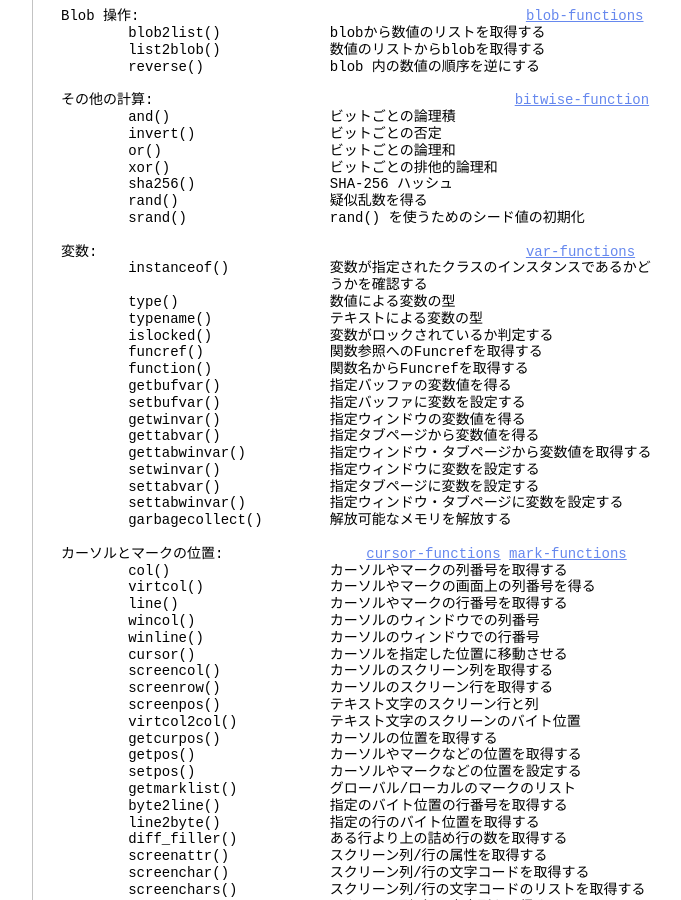
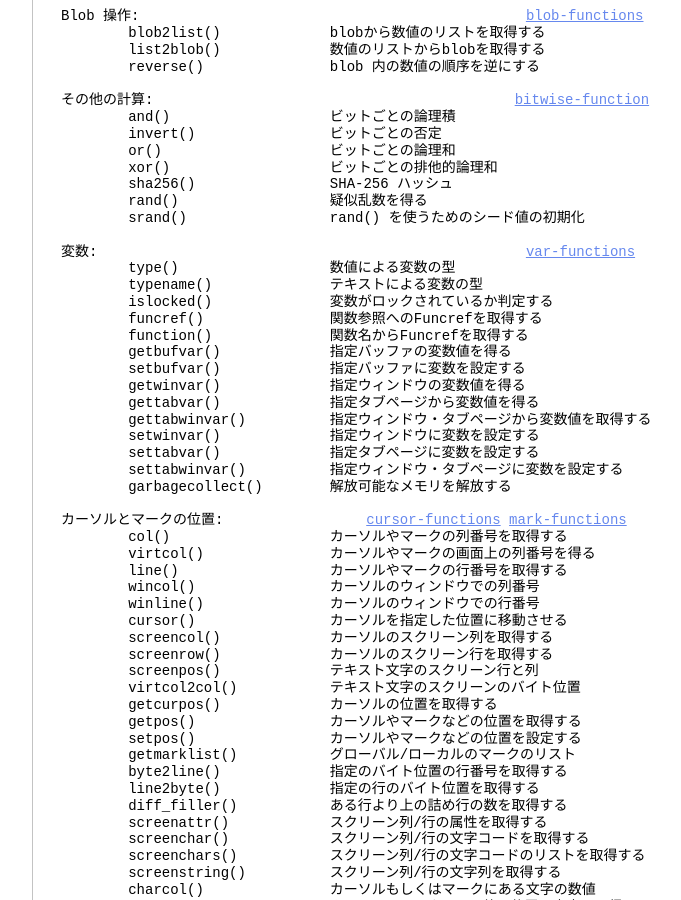
Before and after one commit to vim-jp/vimdoc-ja, a Jekyll site: the page built from usr_41.html, in a window 1280 px wide and 900 px high, scrolled down 14317 px. Shown: the whole window, without its empty margins (340-1021 px from the left). Built offline with Jekyll 4.4.1, drawn with Linux system fonts in a browser that asks for light colours; nearby versions of some CDN libraries; comment, search, counter and statistics services are not loaded; some of the changed text lies outside the part shown.

Commit message:
Generated by GitHub workflow 6515927661
https://github.com/vim-jp/vimdoc-ja-working/actions/runs/6515927661

```diff
--- a/usr_41.html
+++ b/usr_41.html
@@ -858,8 +858,6 @@ Blob 操作:&nbsp;&nbsp;&nbsp;&nbsp;&nbsp;&nbsp;&nbsp;&nbsp;&nbsp;&nbsp;&nbsp;&n
 &nbsp;&nbsp;&nbsp;&nbsp;&nbsp;&nbsp;&nbsp;&nbsp;srand()&nbsp;&nbsp;&nbsp;&nbsp;&nbsp;&nbsp;&nbsp;&nbsp;&nbsp;&nbsp;&nbsp;&nbsp;&nbsp;&nbsp;&nbsp;&nbsp; rand() を使うためのシード値の初期化<br>
 <br>
 変数:&nbsp;&nbsp;&nbsp;&nbsp;&nbsp;&nbsp;&nbsp;&nbsp;&nbsp;&nbsp;&nbsp;&nbsp;&nbsp;&nbsp;&nbsp;&nbsp;&nbsp;&nbsp;&nbsp;&nbsp;&nbsp;&nbsp;&nbsp;&nbsp;&nbsp;&nbsp;&nbsp;&nbsp;&nbsp;&nbsp;&nbsp;&nbsp;&nbsp;&nbsp;&nbsp;&nbsp;&nbsp;&nbsp;&nbsp;&nbsp;&nbsp;&nbsp;&nbsp;&nbsp;&nbsp;&nbsp;&nbsp;&nbsp;&nbsp;&nbsp;&nbsp;<a class="Constant" href="usr_41.html#var-functions" name="var-functions">var-functions</a><br>
-&nbsp;&nbsp;&nbsp;&nbsp;&nbsp;&nbsp;&nbsp;&nbsp;instanceof()&nbsp;&nbsp;&nbsp;&nbsp;&nbsp;&nbsp;&nbsp;&nbsp;&nbsp;&nbsp;&nbsp;&nbsp;変数が指定されたクラスのインスタンスであるかど<br>
-&nbsp;&nbsp;&nbsp;&nbsp;&nbsp;&nbsp;&nbsp;&nbsp;&nbsp;&nbsp;&nbsp;&nbsp;&nbsp;&nbsp;&nbsp;&nbsp;&nbsp;&nbsp;&nbsp;&nbsp;&nbsp;&nbsp;&nbsp;&nbsp;&nbsp;&nbsp;&nbsp;&nbsp;&nbsp;&nbsp;&nbsp;&nbsp;うかを確認する<br>
 &nbsp;&nbsp;&nbsp;&nbsp;&nbsp;&nbsp;&nbsp;&nbsp;type()&nbsp;&nbsp;&nbsp;&nbsp;&nbsp;&nbsp;&nbsp;&nbsp;&nbsp;&nbsp;&nbsp;&nbsp;&nbsp;&nbsp;&nbsp;&nbsp;&nbsp;&nbsp;数値による変数の型<br>
 &nbsp;&nbsp;&nbsp;&nbsp;&nbsp;&nbsp;&nbsp;&nbsp;typename()&nbsp;&nbsp;&nbsp;&nbsp;&nbsp;&nbsp;&nbsp;&nbsp;&nbsp;&nbsp;&nbsp;&nbsp;&nbsp;&nbsp;テキストによる変数の型<br>
 &nbsp;&nbsp;&nbsp;&nbsp;&nbsp;&nbsp;&nbsp;&nbsp;islocked()&nbsp;&nbsp;&nbsp;&nbsp;&nbsp;&nbsp;&nbsp;&nbsp;&nbsp;&nbsp;&nbsp;&nbsp;&nbsp;&nbsp;変数がロックされているか判定する<br>
@@ -1215,7 +1213,6 @@ Vimサーバー:&nbsp;&nbsp;&nbsp;&nbsp;&nbsp;&nbsp;&nbsp;&nbsp;&nbsp;&nbsp;&nbs
 &nbsp;&nbsp;&nbsp;&nbsp;&nbsp;&nbsp;&nbsp;&nbsp;json_decode()&nbsp;&nbsp;&nbsp;&nbsp;&nbsp;&nbsp;&nbsp;&nbsp;&nbsp;&nbsp; JSONの文字列をVimの型にデコードする<br>
 &nbsp;&nbsp;&nbsp;&nbsp;&nbsp;&nbsp;&nbsp;&nbsp;js_encode()&nbsp;&nbsp;&nbsp;&nbsp;&nbsp;&nbsp;&nbsp;&nbsp;&nbsp;&nbsp;&nbsp;&nbsp; 式をJSONの文字列にエンコードする<br>
 &nbsp;&nbsp;&nbsp;&nbsp;&nbsp;&nbsp;&nbsp;&nbsp;js_decode()&nbsp;&nbsp;&nbsp;&nbsp;&nbsp;&nbsp;&nbsp;&nbsp;&nbsp;&nbsp;&nbsp;&nbsp; JSONの文字列をVimの型にデコードする<br>
-&nbsp;&nbsp;&nbsp;&nbsp;&nbsp;&nbsp;&nbsp;&nbsp;err_teapot()&nbsp;&nbsp;&nbsp;&nbsp;&nbsp;&nbsp;&nbsp;&nbsp;&nbsp;&nbsp;&nbsp;&nbsp;エラー　418 または 503 を与える<br>
 <br>
 ジョブ:&nbsp;&nbsp;&nbsp;&nbsp;&nbsp;&nbsp;&nbsp;&nbsp;&nbsp;&nbsp;&nbsp;&nbsp;&nbsp;&nbsp;&nbsp;&nbsp;&nbsp;&nbsp;&nbsp;&nbsp;&nbsp;&nbsp;&nbsp;&nbsp;&nbsp;&nbsp;&nbsp;&nbsp;&nbsp;&nbsp;&nbsp;&nbsp;&nbsp;&nbsp;&nbsp;&nbsp;&nbsp;&nbsp;&nbsp;&nbsp;&nbsp;<a class="Constant" href="usr_41.html#job-functions" name="job-functions">job-functions</a><br>
 &nbsp;&nbsp;&nbsp;&nbsp;&nbsp;&nbsp;&nbsp;&nbsp;job_start()&nbsp;&nbsp;&nbsp;&nbsp;&nbsp;&nbsp;&nbsp;&nbsp;&nbsp;&nbsp;&nbsp;&nbsp; Job を開始する<br>
@@ -1364,7 +1361,7 @@ Registers:&nbsp;&nbsp;&nbsp;&nbsp;&nbsp;&nbsp;&nbsp;&nbsp;&nbsp;&nbsp;&nbsp;&nbs
 &nbsp;&nbsp;&nbsp;&nbsp;&nbsp;&nbsp;&nbsp;&nbsp;libcallnr()&nbsp;&nbsp;&nbsp;&nbsp;&nbsp;&nbsp;&nbsp;&nbsp;&nbsp;&nbsp;&nbsp;&nbsp; 同上、数値を返す<br>
 <br>
 &nbsp;&nbsp;&nbsp;&nbsp;&nbsp;&nbsp;&nbsp;&nbsp;undofile()&nbsp;&nbsp;&nbsp;&nbsp;&nbsp;&nbsp;&nbsp;&nbsp;&nbsp;&nbsp;&nbsp;&nbsp;&nbsp;&nbsp;アンドゥファイルの名前を得る<br>
-&nbsp;&nbsp;&nbsp;&nbsp;&nbsp;&nbsp;&nbsp;&nbsp;undotree()&nbsp;&nbsp;&nbsp;&nbsp;&nbsp;&nbsp;&nbsp;&nbsp;&nbsp;&nbsp;&nbsp;&nbsp;&nbsp;&nbsp;バッファのアンドゥツリーの状態を返す<br>
+&nbsp;&nbsp;&nbsp;&nbsp;&nbsp;&nbsp;&nbsp;&nbsp;undotree()&nbsp;&nbsp;&nbsp;&nbsp;&nbsp;&nbsp;&nbsp;&nbsp;&nbsp;&nbsp;&nbsp;&nbsp;&nbsp;&nbsp;アンドゥツリーの状態を返す<br>
 <br>
 &nbsp;&nbsp;&nbsp;&nbsp;&nbsp;&nbsp;&nbsp;&nbsp;shiftwidth()&nbsp;&nbsp;&nbsp;&nbsp;&nbsp;&nbsp;&nbsp;&nbsp;&nbsp;&nbsp;&nbsp;&nbsp;<a class="Type" href="options.html#'shiftwidth'">'shiftwidth'</a>&nbsp;の実際の値<br>
 <br>
```
